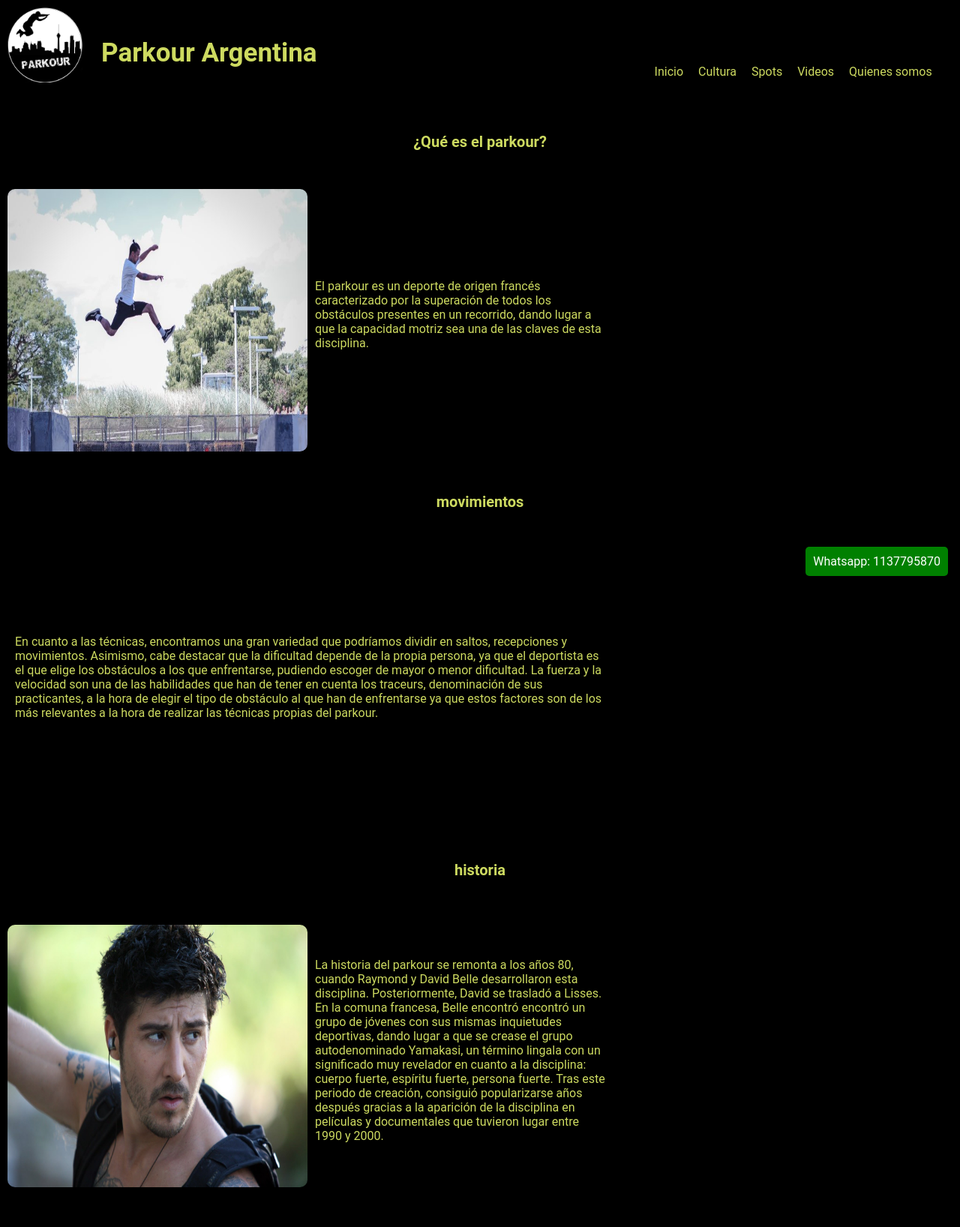
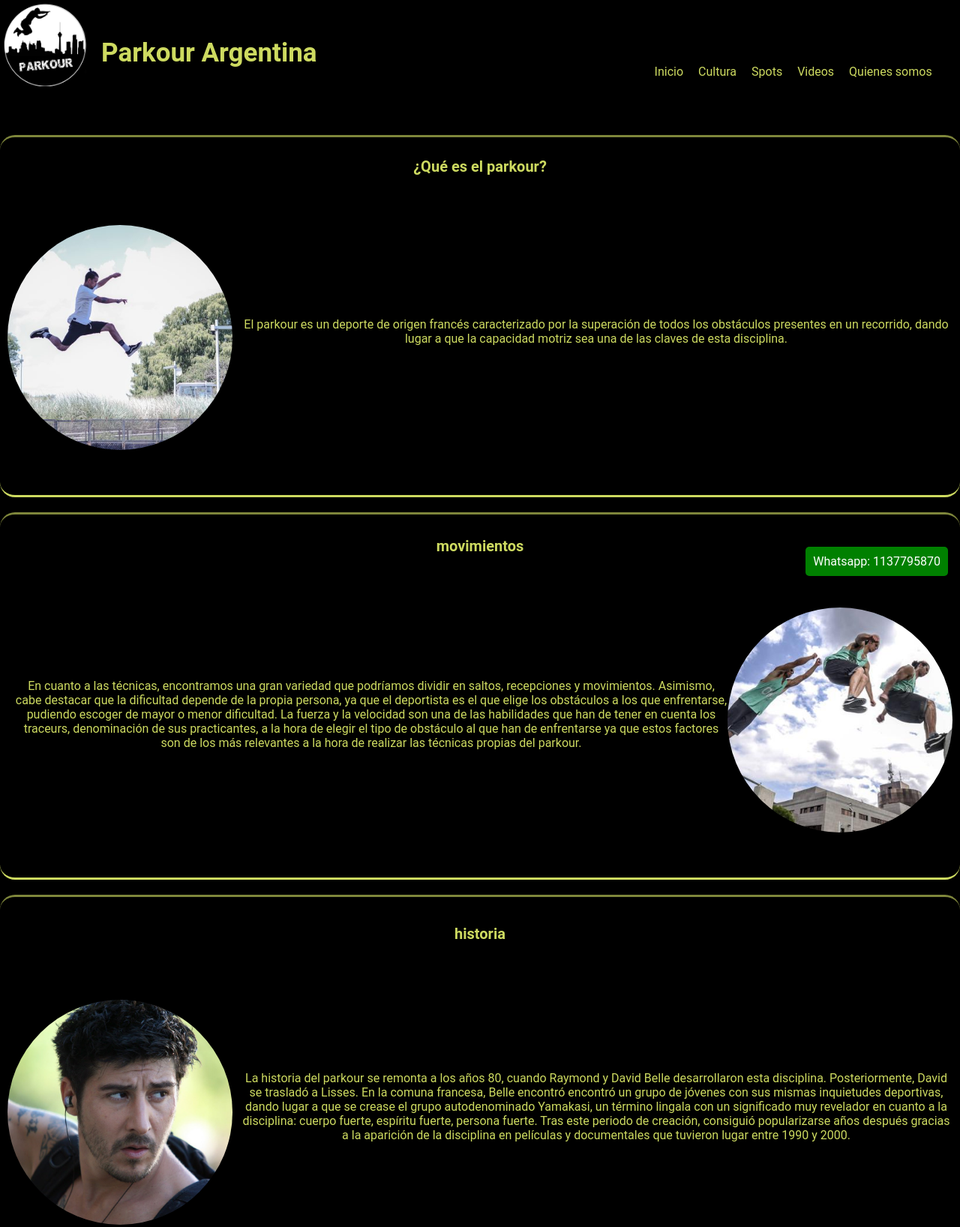
Before and after one commit to lucastala/pproyecto-final-, a website: page paginas/cultura.html in a window 1280 px wide. Shown: the top 1636 px of the page at 75% size. Drawn offline with Linux system fonts and the light colour scheme.

Commit message:
entrega 3 proyecto

```diff
--- a/components/_Index.scss
+++ b/components/_Index.scss
@@ -38,6 +38,7 @@
 }
 .imagecover{
     object-fit: cover;
+    border-radius: 30px;
 }
 .grid__hijo--2{
     grid-area: ele2;
--- a/components/_cultura.scss
+++ b/components/_cultura.scss
@@ -1,19 +1,31 @@
 .divtextosculturaflex{
     display: flex;
     flex-direction: column;
+    padding: 10px;
+    margin-top: 20px;
+    justify-content: center;
+    border-top: 3px;
+    border-bottom: 3px;
+    border-left: 0px;
+    border-right: 0px;
+    border-radius: 20px;
+    border-color: #cdda60;
+    border-style:inset
 }
 .divtextoyparrafo{
     display: flex ;
     flex-direction: row;
     height: 400px;
-    width: 800px;
+    width: 100%;
     align-content: center;
     align-items: center;
-    padding: 10px;
-    justify-content: center;
+
 }
 .imageninformativa{
-
+    width: 300px;
+    height: 300px;
+    border-radius: 100%;
+    object-fit: cover;
 }
 .imageninformativa__historia{
 width: 400px;
@@ -24,6 +36,7 @@ border-radius: 10px;
 .parrafoinformativo{
     margin-top: 0%;
     padding-left: 10px;
+    text-align: center;
 }
 .titulostextos{
     text-align: center;
--- a/components/_global.scss
+++ b/components/_global.scss
@@ -16,7 +16,9 @@ body{
     height: 120px;
 }
 .logo{
-    margin: 10px;
+    margin: 5px;
+    height: 110px;
+    width: 110px;
 }
 .parkourArgentina{
     margin-left: 15px;
--- a/components/_spots.scss
+++ b/components/_spots.scss
@@ -30,13 +30,22 @@ h1{
     text-align: center;
 }
 .imagenspots{
-    height: 300px ;
+    height: 200px ;
     width: 300px;
     object-fit: cover;
-    border-radius: 100%;
+    border-radius: 35px;
 }
 .parrafospots{
     padding: 10px;
     text-align: center;
     width: 500px;
 }
+.mapas{
+    height: 200px ;
+    width: 300px;
+    object-fit: cover;
+    border-radius: 35px;
+    margin-left: 25px;
+    align-items: center;
+    align-content: center;
+}
--- a/paginas/cultura.html
+++ b/paginas/cultura.html
@@ -46,7 +46,7 @@
                    ¿Qué es el parkour?
                </h2>
                <div class="divtextoyparrafo" >
-                   <img  class="imageninformativa__historia" src="../imagenes/AAD-Juan-Fernadez-Parkour-780x470.jpg" alt="">
+                   <img  class="imageninformativa" src="../imagenes/AAD-Juan-Fernadez-Parkour-780x470.jpg" alt="">
                    <p class="parrafoinformativo" >
                        El parkour es un deporte de origen francés caracterizado por la superación de todos los obstáculos presentes en un recorrido, dando lugar a que la capacidad motriz sea una de las claves de esta disciplina.
                    </p>
@@ -62,15 +62,15 @@
 
             La fuerza y la velocidad son una de las habilidades que han de tener en cuenta los traceurs, denominación de sus practicantes, a la hora de elegir el tipo de obstáculo al que han de enfrentarse ya que estos factores son de los más relevantes a la hora de realizar las técnicas propias del parkour.
                     </p>
-                    <img  class="imageninformativa" src="" alt="">
+                    <img  class="imageninformativa" src="../imagenes/mov.jpg" alt="">
                 </div>
-            </div class="divtextosculturaflex" >
-            <div>
+            </div>
+            <div class="divtextosculturaflex" >
                 <h4 class="titulostextos" >
                     historia
                 </h4>
                 <div class="divtextoyparrafo" >
-                    <img  class="imageninformativa__historia" src="../imagenes/david belle.jpg" alt="">
+                    <img  class="imageninformativa" src="../imagenes/david belle.jpg" alt="">
                     <p class="parrafoinformativo" >
                         La historia del parkour se remonta a los años 80, cuando Raymond y David Belle desarrollaron esta disciplina. Posteriormente, David se trasladó a Lisses. En la comuna francesa, Belle encontró encontró un grupo de jóvenes con sus mismas inquietudes deportivas, dando lugar a que se crease el grupo autodenominado Yamakasi, un término lingala con un significado muy revelador en cuanto a la disciplina: cuerpo fuerte, espíritu fuerte, persona fuerte.
 
```
Also changed, not shown: paginas/spotsparaentrenar.html (+13 -5 lines), imagenes/mov.jpg (added), style.css.
